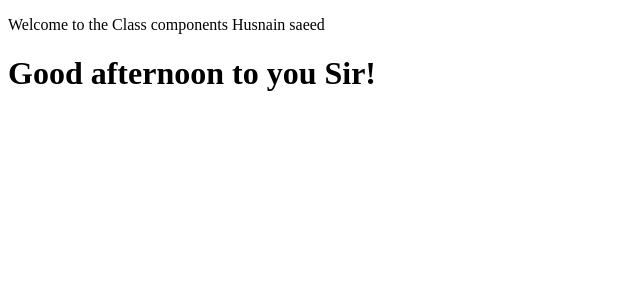
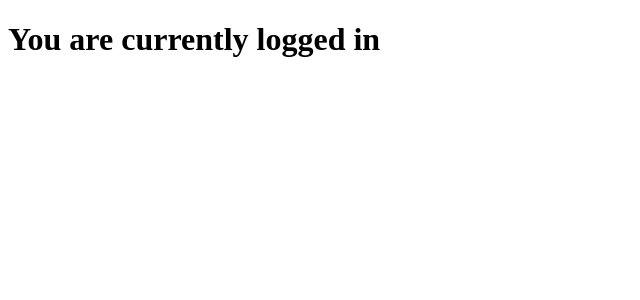
Before and after one commit to husnainsaeed00/TodoApp-And-Practice-in-ReactJs, a React (Create React App) app: page / in a window 1280 px wide. Shown: the top 300 px of the page, without its empty margins (0-640 px from the left). Built offline with nearby package versions, Linux system fonts and the light colour scheme.

Commit message:
conditional rendering in class components

```diff
--- a/src/App.js
+++ b/src/App.js
@@ -1,31 +1,23 @@
-import { render } from '@testing-library/react';
-import React from 'react';
-// import TodoItem from './Components/TodoItem';
-// import TodosData from './Components/TodosData';
-// higher order functions are used and in that func
-// we are using the builtIn map funcition to loop thrrough
-// the json file and create a new array .
-// that higher order funciton is returning
-// functional component <Product/>
-// function App() {
-//   const todoitem=TodosData.map(item => <TodoItem key={item.id} item={item}/> )
-//   return(
-//     <div className='TodoList'>
-//       {todoitem}
-//     </div>
-//   )
-// }
-
-
-// after learning about functional components
-// we are going to learn about class Components of react
+import React from "react";
 
 class App extends React.Component {
+  constructor() {
+    super();
+    this.state = {
+      isLoggedIn:true,
+    };
+  }
+
   render() {
-    const date=new Date()
+    const { isLoggedIn } = this.state; // Destructuring the state
+
     return (
       <div>
-        <h1>Software Engineering</h1>
+        {isLoggedIn ? (
+          <h1>You are currently logged in</h1>
+        ) : (
+          <h1>You are currently logged out</h1>
+        )}
       </div>
     );
   }
--- a/src/index.js
+++ b/src/index.js
@@ -1,39 +1,47 @@
-import React, { Component } from "react";
-import ReactDOM from "react-dom";
+ import React, { Component } from "react";
+ import ReactDOM from "react-dom";
+ import App from "./App";
 
-class App extends React.Component {
-  render() {
-    return (
-      <div>
-        <Header username="Husnain saeed" />
-        <Greating />
-      </div>
-    );
-  }
-}
+// class App extends React.Component {
+//     render(){
+//     return (
+//       <div>
+//         <Header username="Husnain saeed khan" />
+//         <Greating />
+//       </div>
+//     );
+//   }
+// }
+// class Header extends React.Component{
+//     render(){
+//     return( <p>Welcome to the Class components {this.props.username}</p>)
 
-class Header extends React.Component {
-  render() {
-    return (
-      <p>Welcome to the Class components {this.props.username}</p>
-    );
-  }
-}
-
-class Greating extends Component {
-  render() {
-    const date = new Date();
-    const hours = date.getHours();
-    let timeOfDay;
-    if (hours < 12) {
-      timeOfDay = "morning";
-    } else if (hours >= 12 && hours < 17) {
-      timeOfDay = "afternoon";
-    } else {
-      timeOfDay = "night";
-    }
-    return <h1>Good {timeOfDay} to you Sir!</h1>;
-  }
-}
+// }
+// }
+// class Greating extends React.Component {
+//     render(){
+//     const date = new Date();
+//     const hours = date.getHours();
+//     let timeOfDay;
+//     if (hours < 12) {
+//       timeOfDay = "morning";
+//     } else if (hours >= 12 && hours < 17) {
+//       timeOfDay = "afternoon";
+//     } else {
+//       timeOfDay = "night";
+//     }
+//     return <h1>Good {timeOfDay} to you Sir!</h1>;
+//   }
+// }
 
 ReactDOM.render(<App />, document.getElementById("root"));
+
+// return method is compulsory for the  Functional
+// Components and render method is the compulsory for the
+// class components.
+//return mehtod in functional components returns Xml
+//render method also returs xml
+//Funcional components are statelss untill we use
+//React hooks
+//class components are used for statefull and more complex
+// web applications.
```
